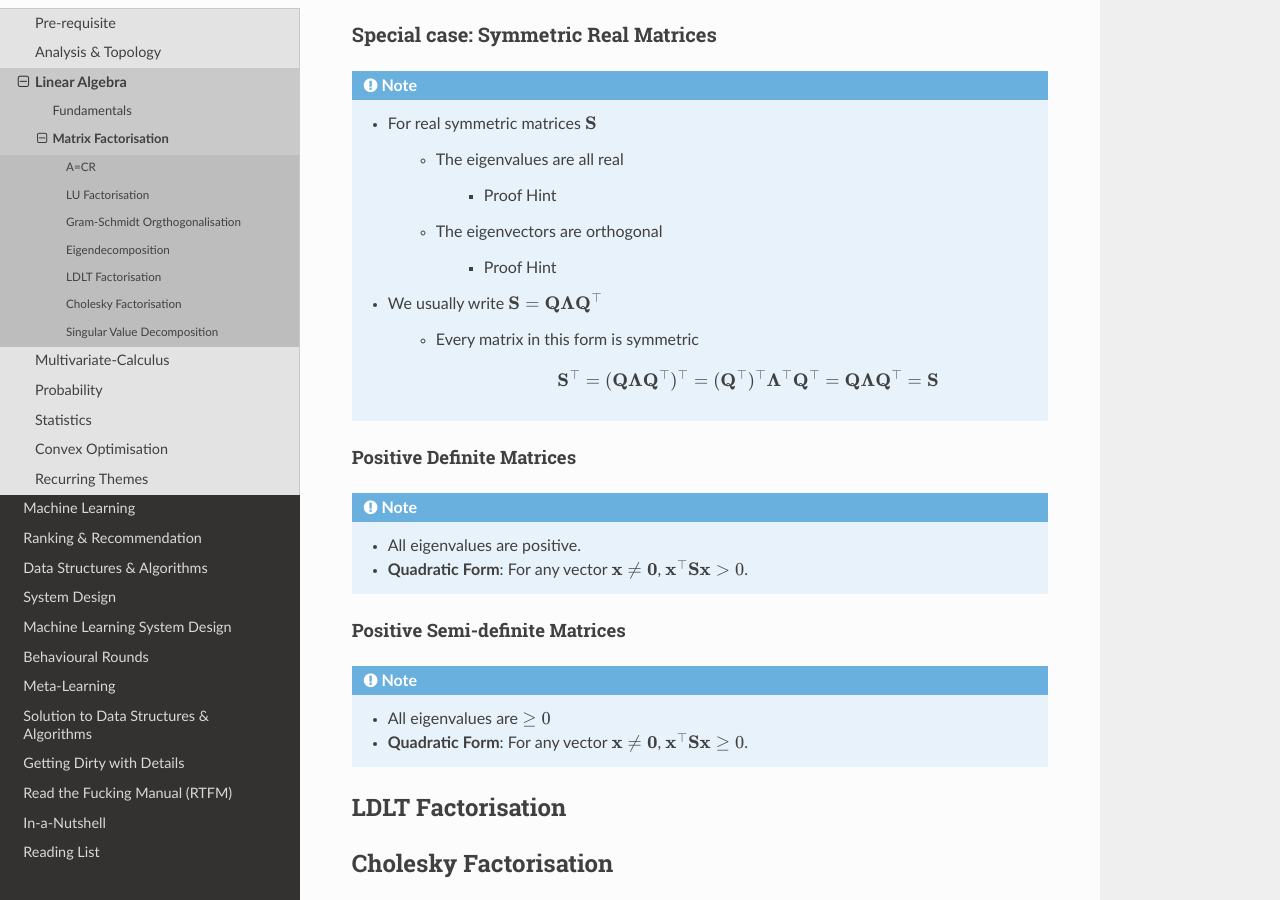
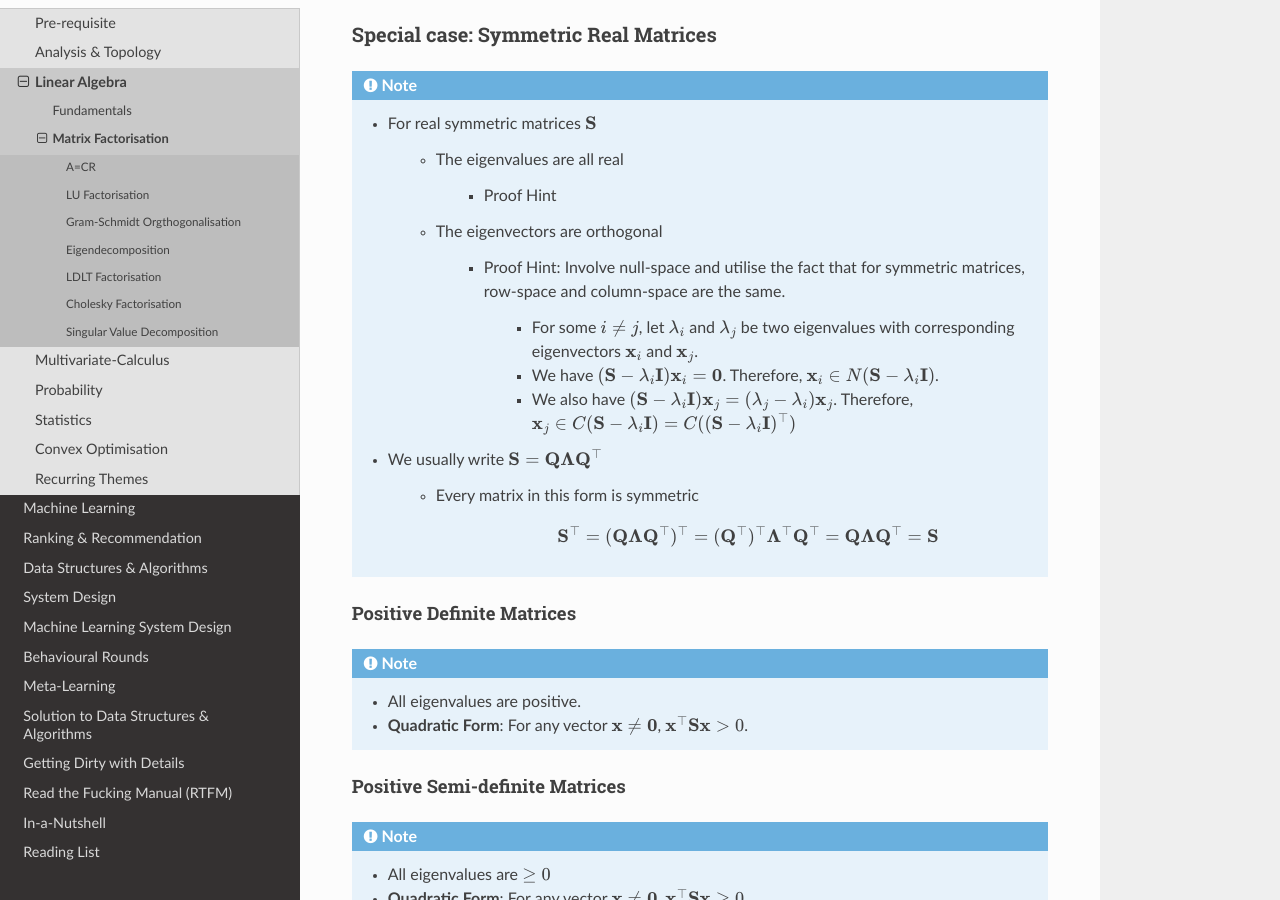
Before and after one commit to uselesstechjunks/leetcode, a Sphinx documentation site: the page built from docs/source/math/linalg/factor.rst, in a window 1280 px wide and 900 px high, scrolled down 3195 px. Built offline with Sphinx 7.4.7 and the Read the Docs theme 2.0.0, drawn with Linux system fonts in a browser that asks for light colours.

Commit message:
Update factor.rst

```diff
--- a/docs/source/math/linalg/factor.rst
+++ b/docs/source/math/linalg/factor.rst
@@ -117,7 +117,11 @@ Special case: Symmetric Real Matrices
 			* Proof Hint
 		* The eigenvectors are orthogonal
 
-			* Proof Hint
+			* Proof Hint: Involve null-space and utilise the fact that for symmetric matrices, row-space and column-space are the same.
+
+				* For some :math:`i\neq j`, let :math:`\lambda_i` and :math:`\lambda_j` be two eigenvalues with corresponding eigenvectors :math:`\mathbf{x}_i` and :math:`\mathbf{x}_j`.
+				* We have :math:`(\mathbf{S}-\lambda_i\mathbf{I})\mathbf{x}_i=\mathbf{0}`. Therefore, :math:`\mathbf{x}_i\in N(\mathbf{S}-\lambda_i\mathbf{I})`.
+				* We also have :math:`(\mathbf{S}-\lambda_i\mathbf{I})\mathbf{x}_j=(\lambda_j-\lambda_i)\mathbf{x}_j`. Therefore, :math:`\mathbf{x}_j\in C(\mathbf{S}-\lambda_i\mathbf{I})=C((\mathbf{S}-\lambda_i\mathbf{I})^\top)`
 	* We usually write :math:`\mathbf{S}=\mathbf{Q}\boldsymbol{\Lambda}\mathbf{Q}^\top`
 
 		* Every matrix in this form is symmetric
```
